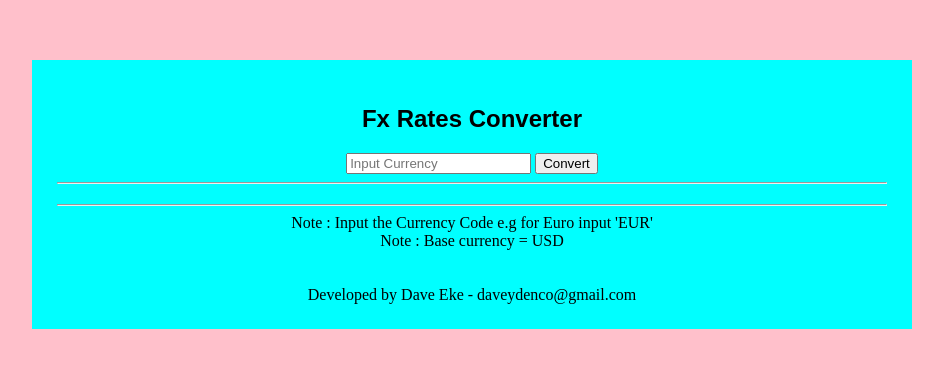
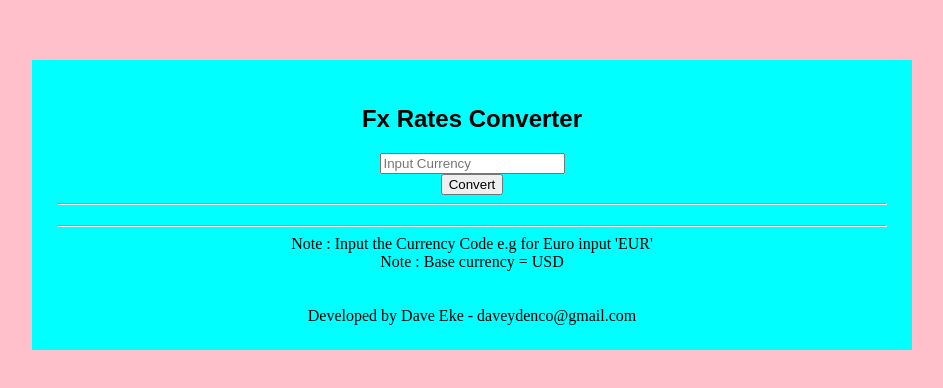
Before and after one commit to DaveyEke/DaveyEke.github.io, a plain HTML site: page index.html in a window 1280 px wide. Shown: the part 140-528 px from the top of the page, without its empty margins (168-1111 px from the left). Drawn offline with Linux system fonts and the light colour scheme.

Commit message:
Update 3

```diff
--- a/index.html
+++ b/index.html
@@ -65,7 +65,7 @@
 
 
             <form>
-                <input id="currency" placeholder="Input Currency" type="text" >
+                <input id="currency" placeholder="Input Currency" type="text" ><br>
                 <input type="submit" value="Convert">
             </form>
 
```
